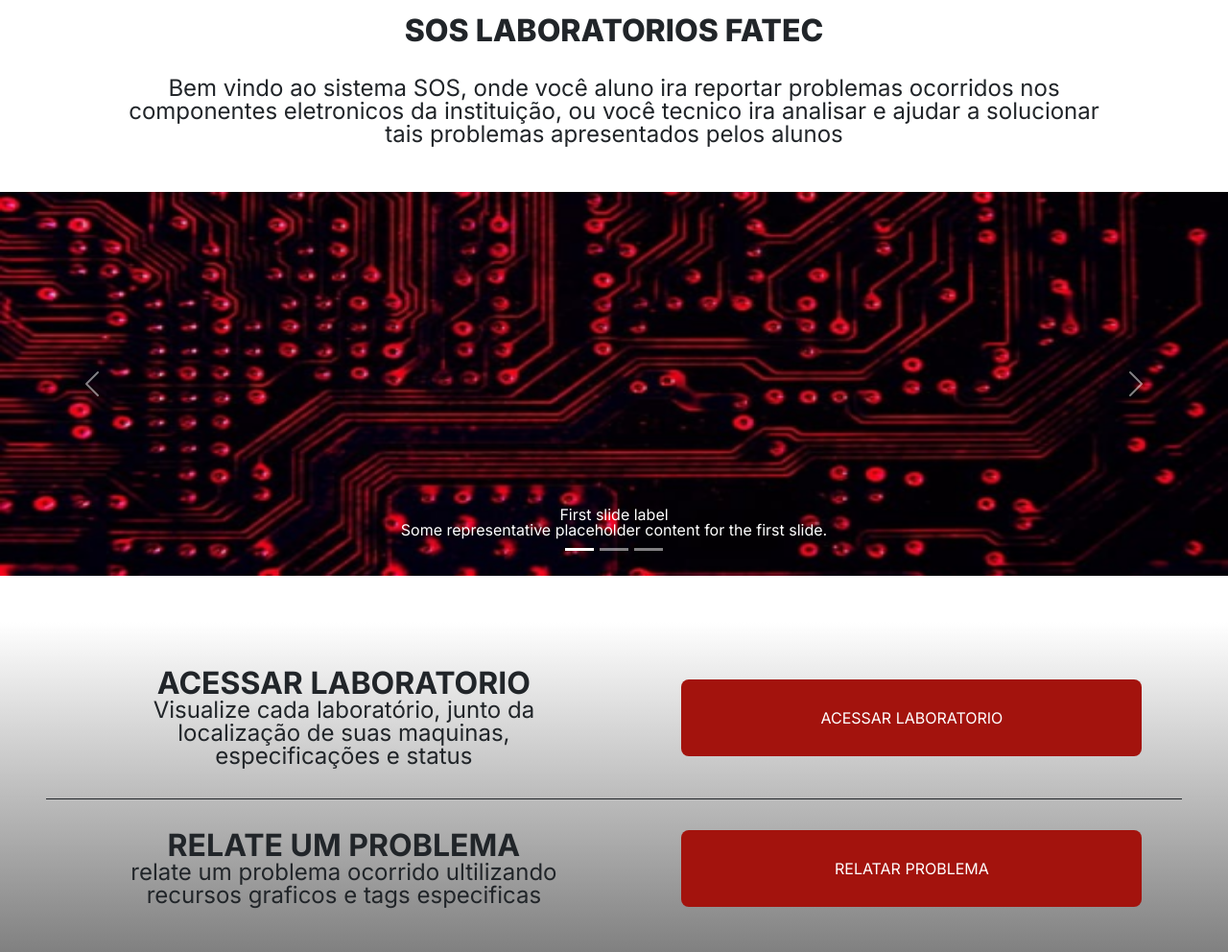
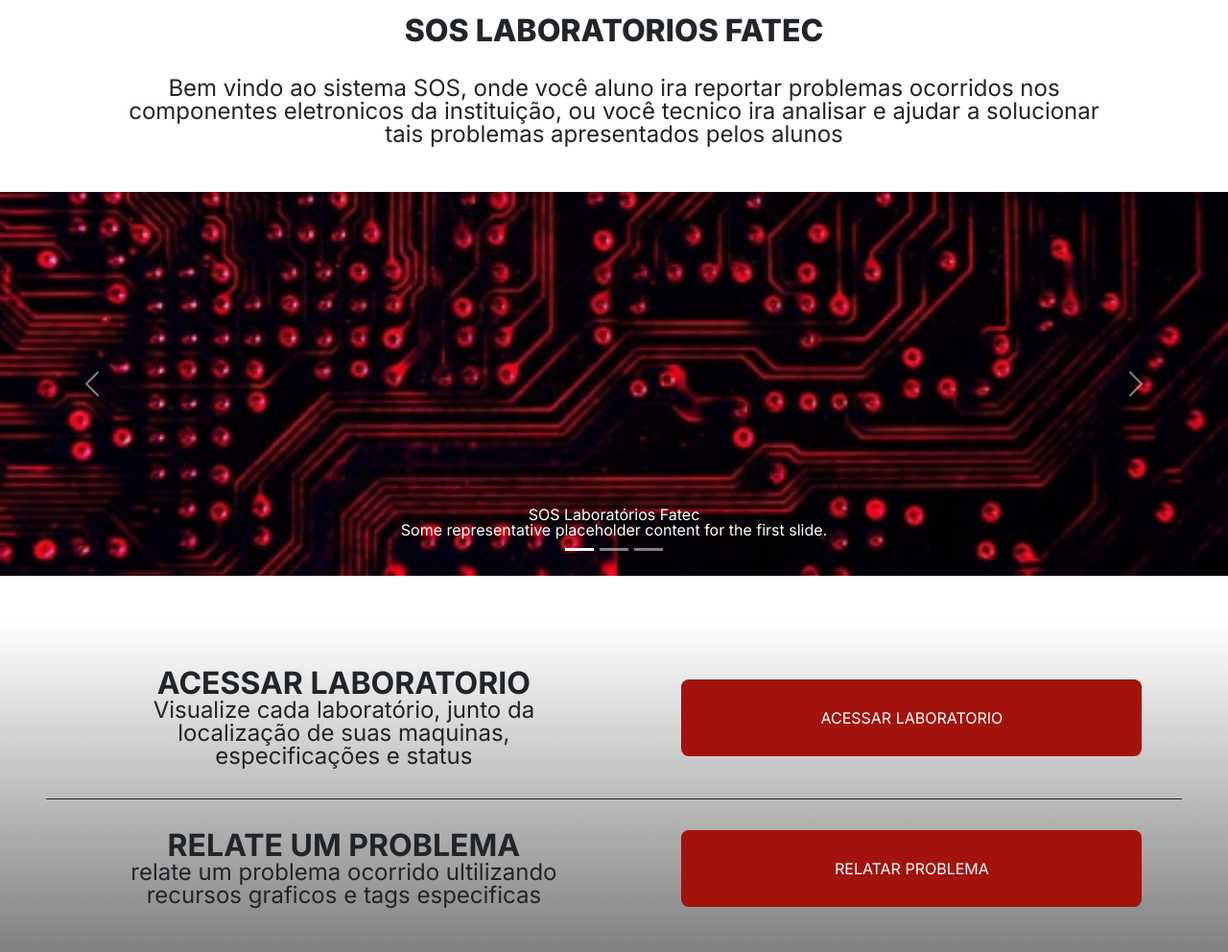
Before and after one commit to MirageGroup/API_MirageGroup, a Flask app: page / in a window 1280 px wide. Shown: the part 122-1114 px from the top of the page at 96% size. Run offline with Flask 2, Linux system fonts and the light colour scheme.

Commit message:
Atualização do html
Atualização das imagens do carrossel

```diff
--- a/static/css/main.css
+++ b/static/css/main.css
@@ -99,7 +99,7 @@
 
 .tamanho_carousel{
     height: 400px;
-    object-fit: fill;
+    object-fit: cover;
 }
 #carouselExampleCaptions{
     margin: 3em 0;
--- a/templates/index.html
+++ b/templates/index.html
@@ -46,21 +46,21 @@
               <div class="carousel-item active">
                 <img src="../static/img/foto figma 1.png" class="d-block w-100 tamanho_carousel" alt="...">
                 <div class="carousel-caption d-none d-md-block">
-                  <h5>First slide label</h5>
+                  <h1>SOS Laboratórios Fatec</h1>
                   <p>Some representative placeholder content for the first slide.</p>
                 </div>
               </div>
               <div class="carousel-item">
-                <img src="../static/img/foto figma 1.png" class="d-block w-100 tamanho_carousel" alt="...">
+                <img src="../static/img/fatec.jpg" class="d-block w-100 tamanho_carousel" alt="...">
                 <div class="carousel-caption d-none d-md-block">
-                  <h5>Second slide label</h5>
+                  <h1>A FATEC</h1>
                   <p>Some representative placeholder content for the second slide.</p>
                 </div>
               </div>
               <div class="carousel-item">
-                <img src="../static/img/foto figma 1.png" class="d-block w-100 tamanho_carousel" alt="...">
+                <img src="../static/img/lab_fatec.jpg" class="d-block w-100 tamanho_carousel" alt="...">
                 <div class="carousel-caption d-none d-md-block">
-                  <h5>Third slide label</h5>
+                  <h1>Laoratórios</h1>
                   <p>Some representative placeholder content for the third slide.</p>
                 </div>
               </div>
```
Also changed, not shown: static/img/fatec.jpg (added), static/img/lab_fatec.jpg (added).
